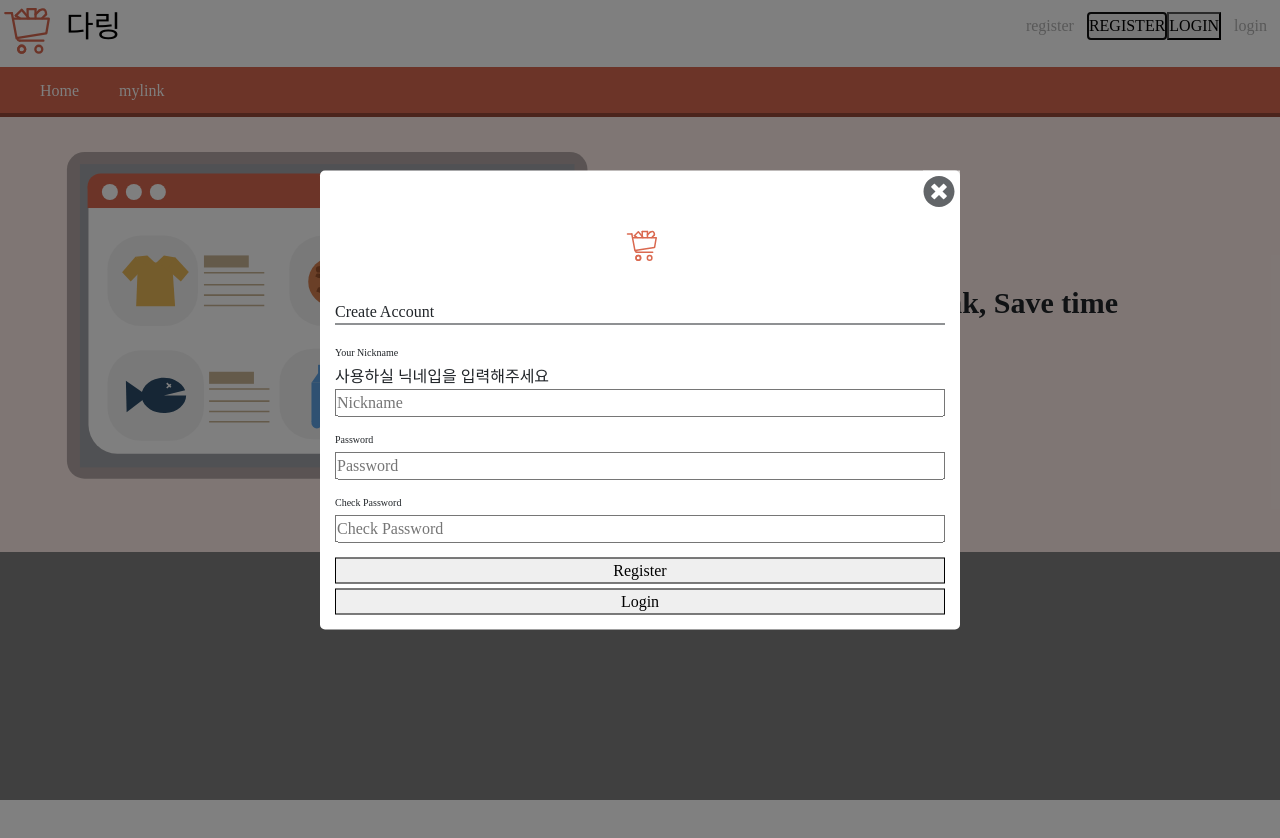
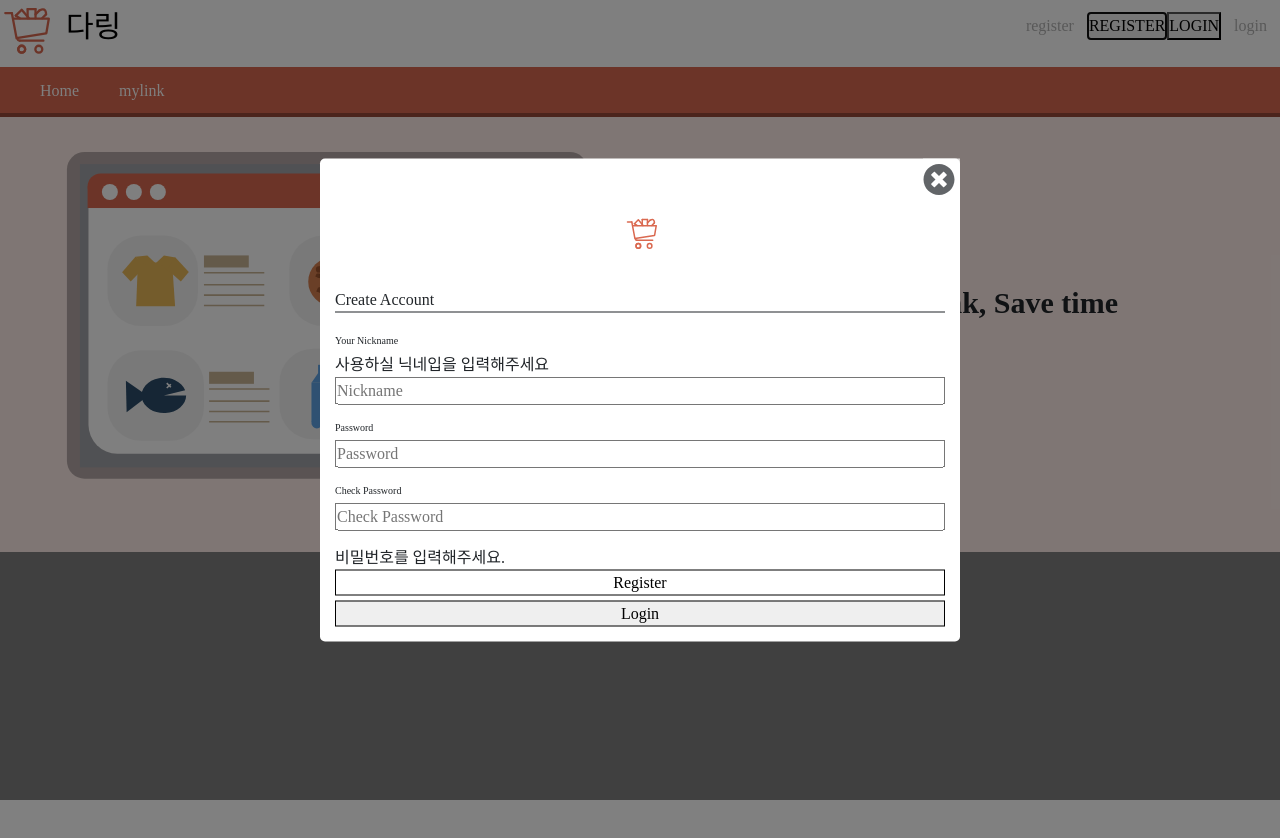
Before and after one commit to SeongsangCHO/crawler_PJT, a React app in the folder front/: page / in a window 1280 px wide. Both pictures are taken after a click on the button "REGISTER". Shown: the top 838 px of the page. Built offline with nearby package versions, Linux system fonts and the light colour scheme; a web font is replaced by a local one.

Commit message:
add: register modal 비밀번호 일치여부 추가
- 비밀번호 일치여부에 따라 메세지 출력하도록 구현

```diff
--- a/front/package.json
+++ b/front/package.json
@@ -54,6 +54,7 @@
     "react-bootstrap": "^1.3.0",
     "react-dev-utils": "^10.2.1",
     "react-dom": "^16.13.1",
+    "react-notifications": "^1.7.2",
     "react-redux": "^7.2.1",
     "react-router-dom": "^5.2.0",
     "react-router-redux": "^4.0.8",
--- a/front/src/components/Header.js
+++ b/front/src/components/Header.js
@@ -91,4 +91,4 @@ function Header() {
   );
 }
 
-export default Header;
+export default React.memo(Header);
--- a/front/src/components/RegisterModal/PasswordInput.js
+++ b/front/src/components/RegisterModal/PasswordInput.js
@@ -9,16 +9,55 @@ const InputTitle = styled.span`
   font-size: 10px;
 `;
 
-const PasswordInput = () => {
+const PasswordInput = ({ isMatchPassword,handlePassword, setIsMatchPassword }) => {
+  const [firstPassword, setFirstPassword] = useState("");
+  const [checkPassword, setCheckPassword] = useState("");
+
+  const onMatchPassword = (password,target) => {
+    if (password === target){
+      setIsMatchPassword(true);
+    } else {
+      setIsMatchPassword(false);
+    }
+  }
+
+  const onChangePassword = (e) => {
+    handlePassword(e.target.value);
+    setFirstPassword(e.target.value);
+    onMatchPassword(e.target.value, checkPassword);
+
+  };
+  const onCheckPassword = (e) => {
+    setCheckPassword(e.target.value);
+    onMatchPassword(firstPassword, e.target.value);
+
+  };
+
   return (
     <>
       <InputTitle>Password</InputTitle>
-      <Input type="password" placeholder="Password"></Input>
+      <Input
+        value={firstPassword}
+        onChange={onChangePassword}
+        type="password"
+        placeholder="Password"
+      ></Input>
 
       <InputTitle>Check Password</InputTitle>
-      <Input type="password" placeholder="Check Password"></Input>
+      <Input
+        onChange={onCheckPassword}
+        type="password"
+        placeholder="Check Password"
+      ></Input>
+      {isMatchPassword ? (
+        <span>비밀번호가 일치합니다</span>
+      ) : firstPassword.length == 0 ? (
+        <span>비밀번호를 입력해주세요.</span>
+      ) : (
+        <span>비밀번호가 다릅니다</span>
+      )}
     </>
   );
 };
 
-export default PasswordInput;
+export default React.memo(PasswordInput);
--- a/front/src/components/RegisterModal/RegisterModal.js
+++ b/front/src/components/RegisterModal/RegisterModal.js
@@ -1,4 +1,4 @@
-import React, { useState, useEffect } from "react";
+import React, { useState, useEffect, useRef } from "react";
 import styles from "components/css/RegisterModal.module.css";
 import styled from "styled-components";
 import { ReactComponent as Logo } from "assets/logoimage.svg";
@@ -7,6 +7,11 @@ import { faTimesCircle } from "@fortawesome/free-solid-svg-icons";
 import { useDispatch, useSelector } from "react-redux";
 import NickNameInput from "./NickNameInput";
 import PasswordInput from "./PasswordInput";
+import "react-notifications/lib/notifications.css";
+import {
+  NotificationContainer,
+  NotificationManager,
+} from "react-notifications";
 
 const RegisterModalWrapper = styled.div`
   position: absolute;
@@ -41,7 +46,6 @@ const RegisterForm = styled.form`
   }
 `;
 
-
 const LogoWrapper = styled.div`
   display: flex;
   justify-content: center;
@@ -52,8 +56,8 @@ const LogoWrapper = styled.div`
 
 const SubmitButton = styled.button`
   border: 1px solid;
+  background-color: ${props => props.isDisabled ? 'black': 'white'};
 `;
-
 
 const CloseButton = styled.div`
   position: relative;
@@ -73,11 +77,49 @@ const LoginButton = styled.button`
   border: 1px solid;
   margin-top: 5px;
 `;
+
+const createNotification = (type) => {
+  console.log("Notification call");
+  return (errorMsg) => {
+    switch (type) {
+      case "info":
+        NotificationManager.info("Info message");
+        break;
+      case "success":
+        NotificationManager.success("Success message", "Title here");
+        break;
+      case "warning":
+        NotificationManager.warning(
+          "Warning message",
+          "Close after 3000ms",
+          3000
+        );
+        break;
+      case "error":
+        NotificationManager.error(errorMsg, "", 4000, () => {});
+        break;
+    }
+  };
+};
+
 const RegisterModal = ({ onToggleRegisterModal, onToggleLoginModal }) => {
   const dispatch = useDispatch();
+  const [password, setPassword] = useState("");
+
+  const [isMatchPassword, setIsMatchPassword] = useState(false);
+  const isDoubleNickName = useSelector(
+    (state) => state.doubleCheckReducer.isDouble
+  );
+  const [registerDisable, setRegisterDisable] = useState(false);
+  const userNickName = useSelector(
+    (state) => state.doubleCheckReducer.data.user_nickname
+  );
+
+  const handlePassword = (inputPassword) => {
+    setPassword(inputPassword);
+  };
 
   const onCloseRegisterModal = (e) => {
-    console.log(e.currentTarget.id);
     if (
       e.target.id === "RegisterModalWrapper" ||
       e.target.id === "CloseRegisterModal"
@@ -89,13 +131,31 @@ const RegisterModal = ({ onToggleRegisterModal, onToggleLoginModal }) => {
     onToggleRegisterModal();
     onToggleLoginModal();
   };
+  const onSignUp = (e) => {
+    e.preventDefault();
+    //예외 핸들링
+    if (userNickName === undefined || userNickName === "" || password === "") {
+      let errorMsg;
+      if (userNickName === undefined) {
+        errorMsg = "닉네임 중복";
+      }
+      if (userNickName === "" || password === "") {
+        errorMsg = "닉네임 또는 비밀번호를 확인해주세요";
+      }
+      createNotification("error")(errorMsg);
+      return;
+    } else {
+    // 가입 실행
+
+    }
+  };
 
   return (
     <RegisterModalWrapper
       id="RegisterModalWrapper"
       onClick={onCloseRegisterModal}
     >
-      <RegisterModalContent id="RegisterModalContent">
+      <RegisterModalContent id="RegisterModalContent" onSubmit={onSignUp}>
         <CloseButton>
           <FontAwesomeIcon
             id="CloseRegisterModal"
@@ -106,21 +166,26 @@ const RegisterModal = ({ onToggleRegisterModal, onToggleLoginModal }) => {
         <LogoWrapper id="LogoWrapper">
           <Logo />
         </LogoWrapper>
+
         <RegisterForm>
           <span>Create Account</span>
-          <NickNameInput/>
-          <PasswordInput/>
+          <NickNameInput />
+          <PasswordInput
+            isMatchPassword={isMatchPassword}
+            setIsMatchPassword={setIsMatchPassword}
+            handlePassword={handlePassword}
+          />
 
-
-          <SubmitButton type="submit">Register</SubmitButton>
+          <SubmitButton isDisabled={isDoubleNickName && isMatchPassword} type="submit">Register</SubmitButton>
 
           <LoginButton onClick={onMoveLoginModal} type="button">
             Login
           </LoginButton>
         </RegisterForm>
       </RegisterModalContent>
+      <NotificationContainer />
     </RegisterModalWrapper>
   );
 };
 
-export default RegisterModal;
+export default React.memo(RegisterModal);
```
Also changed, not shown: front/src/components/RegisterModal/NickNameInput.js (+5 -4 lines), 1 other file (tests, documents, lock files or other folders).
